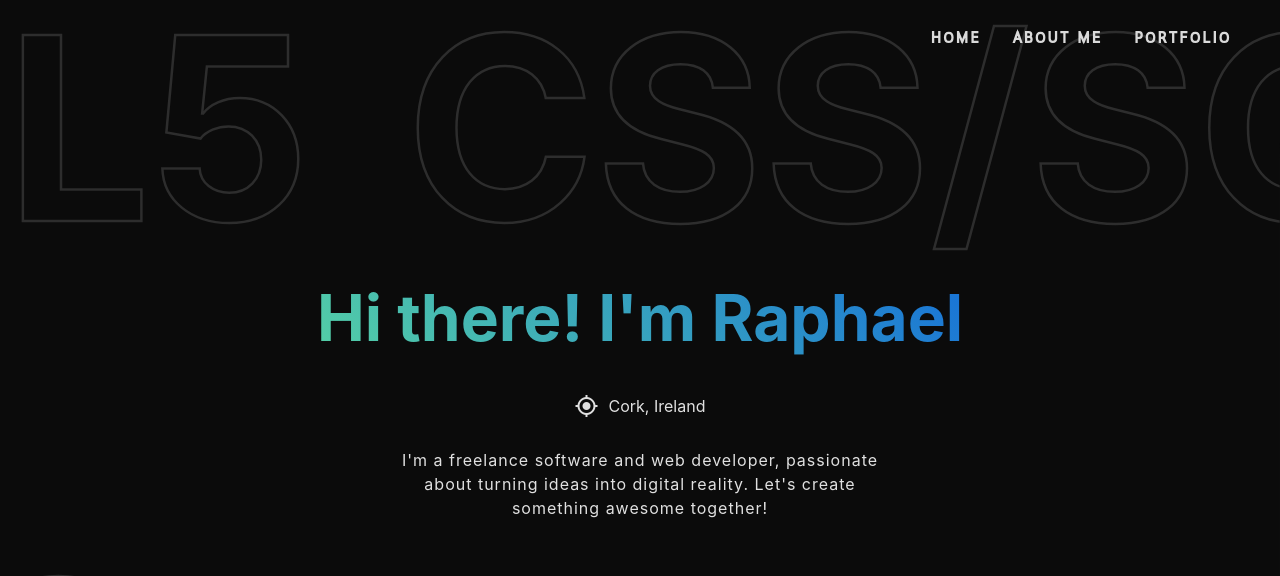
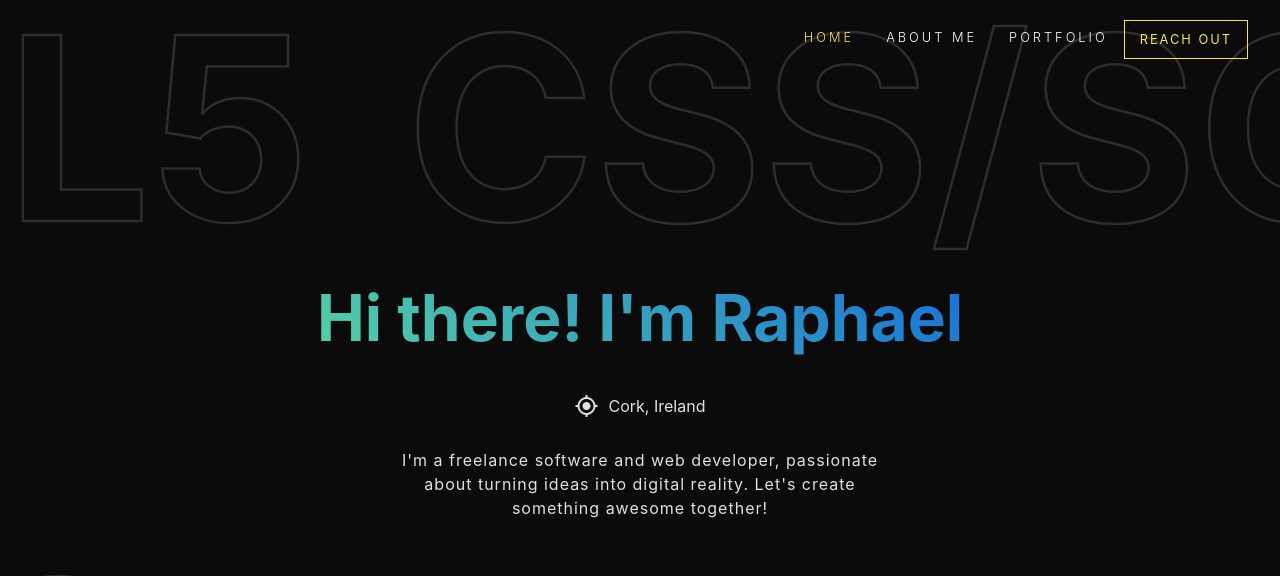
Before and after one commit to raphaeldiezmo/personalwebsite, a plain HTML site: page index.html in a window 1280 px wide. Shown: the top 576 px of the page. Drawn offline with nearby package versions, Linux system fonts and the light colour scheme; a web font is replaced by a local one.

Commit message:
updated nav

```diff
--- a/index.html
+++ b/index.html
@@ -50,6 +50,8 @@
       <li><a href="#" class="nav-link active">Home</a> </li>
       <li><a href="about/" class="nav-link">About Me</a> </li>
       <li><a href="#portfolio-section" class="nav-link">Portfolio</a> </li>
+      <li><a href="mailto:raphaeldiezmo@gmail.com" class="reach-out-btn">Reach Out</a></li>
+
     </ul>
   </div>
 
--- a/style/navbar.css
+++ b/style/navbar.css
@@ -108,25 +108,28 @@ nav ul li {
 
 
 .nav-link {
+    color: white;
     text-decoration: none;
-    color: transparent;
-    /* Make the text transparent */
-    -webkit-text-stroke: 2px rgb(218, 218, 218);
-    /* Specify the text stroke for WebKit (Safari) */
-    text-stroke: 2px rgb(241, 241, 241);
-    /* Specify the text stroke for Firefox */
-    transition: 0.2s ease;
+    letter-spacing: 2px;
+    display: flex;
+
+    font-weight: bolder;
+    justify-content: center;
+    align-items: center;
+    transition: 1s ease;
 }
 
 
 .nav-link:hover {
-    color: white;
-    transition: 0.2s ease;
+    color: rgb(250, 229, 73);
+
+    transition: 1s ease;
+    /* Extended duration for smoothness */
 }
 
 
 .active {
-    pointer-events: none;
+    color: rgb(250, 229, 73);
 }
 
 .x-button {
@@ -179,9 +182,9 @@ nav ul li {
 }
 
 .fixed-nav-desktop .nav-link {
-    font-size: clamp(0.8rem, 1vw, 0.6rem);
+    font-size: clamp(0.8rem, 0.5vw, 1rem);
     text-transform: uppercase;
-    font-weight: 100;
+    font-weight: 300;
     letter-spacing: 3px;
 }
 
@@ -198,4 +201,47 @@ nav ul li {
         color: rgb(255, 255, 255);
 
     }
+
+    .nav-link {
+        text-decoration: none;
+        color: transparent;
+        /* Make the text transparent */
+        -webkit-text-stroke: 2px rgb(218, 218, 218);
+        /* Specify the text stroke for WebKit (Safari) */
+        text-stroke: 2px rgb(241, 241, 241);
+        /* Specify the text stroke for Firefox */
+        transition: 0.2s ease;
+    }
+
+
+    .nav-link:hover {
+        color: white;
+        transition: 0.2s ease;
+    }
+
+
 }
+
+.reach-out-btn {
+    color: rgb(250, 229, 73);
+    background-color: transparent;
+    text-decoration: none;
+    text-transform: uppercase;
+    font-size: clamp(0.8rem, 1vw, 0.6rem);
+    padding: 9px 15px;
+    letter-spacing: 2px;
+    border: 1px solid rgb(250, 229, 73);
+    margin: auto;
+
+    display: flex;
+    justify-content: center;
+    align-self: center;
+    transition: 0.5s ease;
+}
+
+.reach-out-btn:hover {
+    color: rgb(125, 33, 0);
+    background-color: rgb(250, 229, 73);
+    transition: 0.5s ease;
+
+}
```
